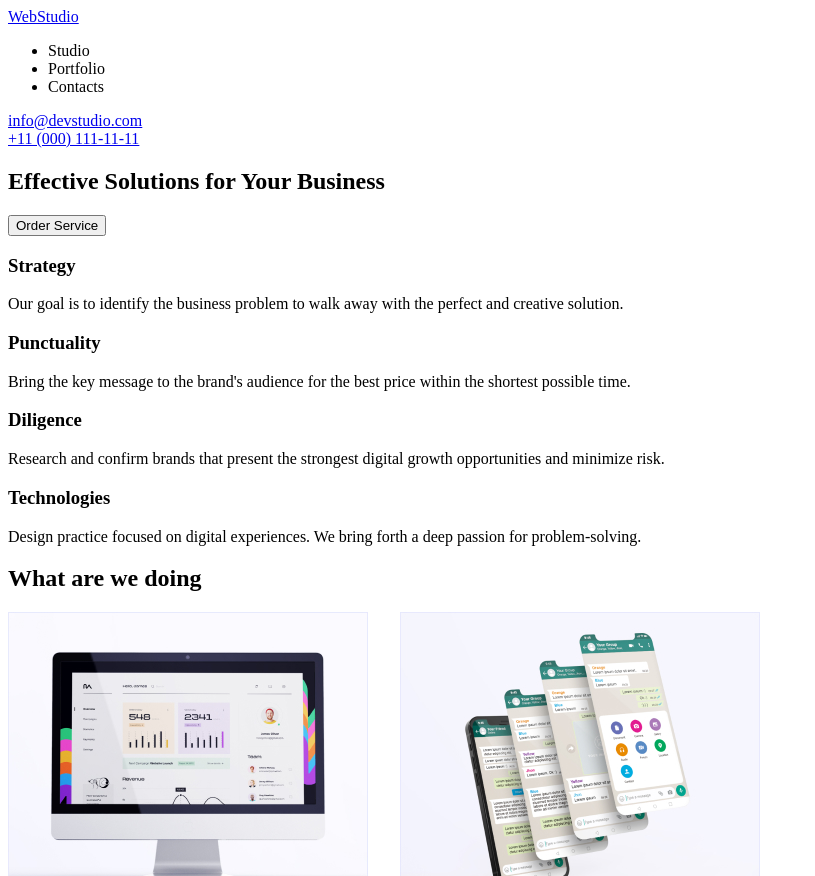
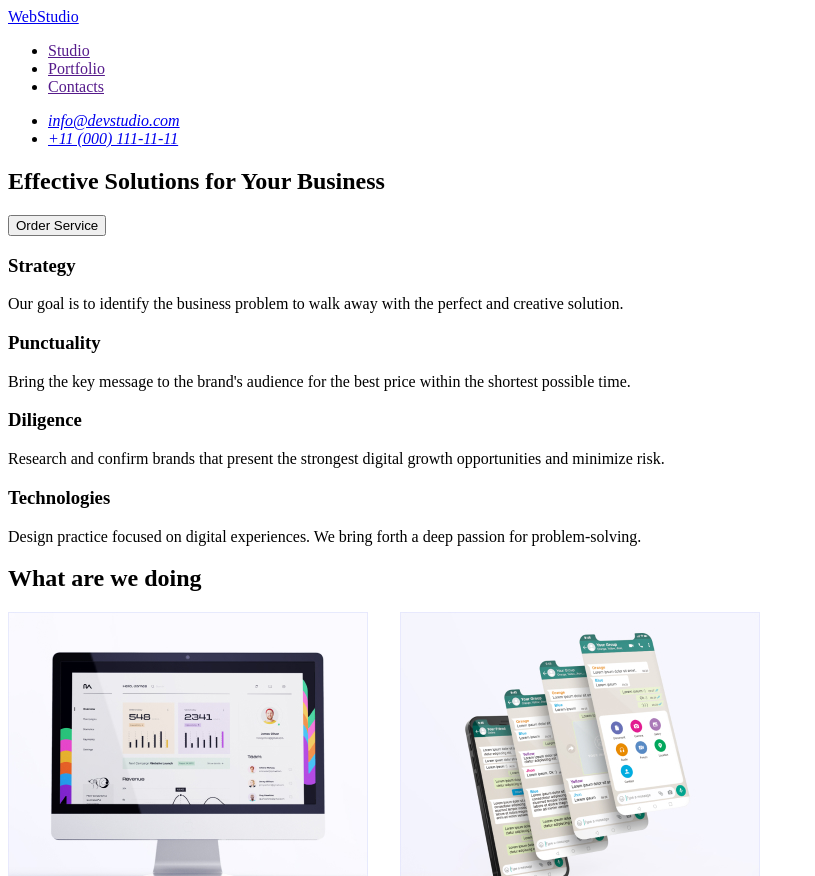
Before and after one commit to banggog8/goit-markup-hw-01, a plain HTML site: page index.html in a window 1280 px wide. Shown: the top 876 px of the page, without its empty margins (0-815 px from the left). Drawn offline with Linux system fonts and the light colour scheme.

Commit message:
update index.html file

```diff
--- a/index.html
+++ b/index.html
@@ -13,21 +13,23 @@
         <nav>
            <a href="./index.html">WebStudio</a>
             <ul>
-                <li>Studio</li>
-                <li>Portfolio</li>
-                <li>Contacts</li>
+                <li><a href="">Studio</a></li>
+                <li><a href="">Portfolio</a></li>
+                <li><a href="">Contacts</a></li>
             </ul>
         </nav>
+        <address>
+            <ul>
+                <li>
+                    <a href="mailto:info@devstudio.com">info@devstudio.com</a>
+                </li>
+                <li>
+                    <a href="tel:+110001111111">+11 (000) 111-11-11</a>
+                </li>
+            </ul>
+        </address>
 
-        <section>
-
-
-
-            <a href="mailto:info@devstudio.com">info@devstudio.com</a> <br>
-            <a href="tel:+11(000)111-11-11">+11 (000) 111-11-11</a>
-        </section>
-
-        <section>
+         <section>
             <h1>Effective Solutions for Your Business</h1>
         </section>
        <button type="button">Order Service</button>
```
